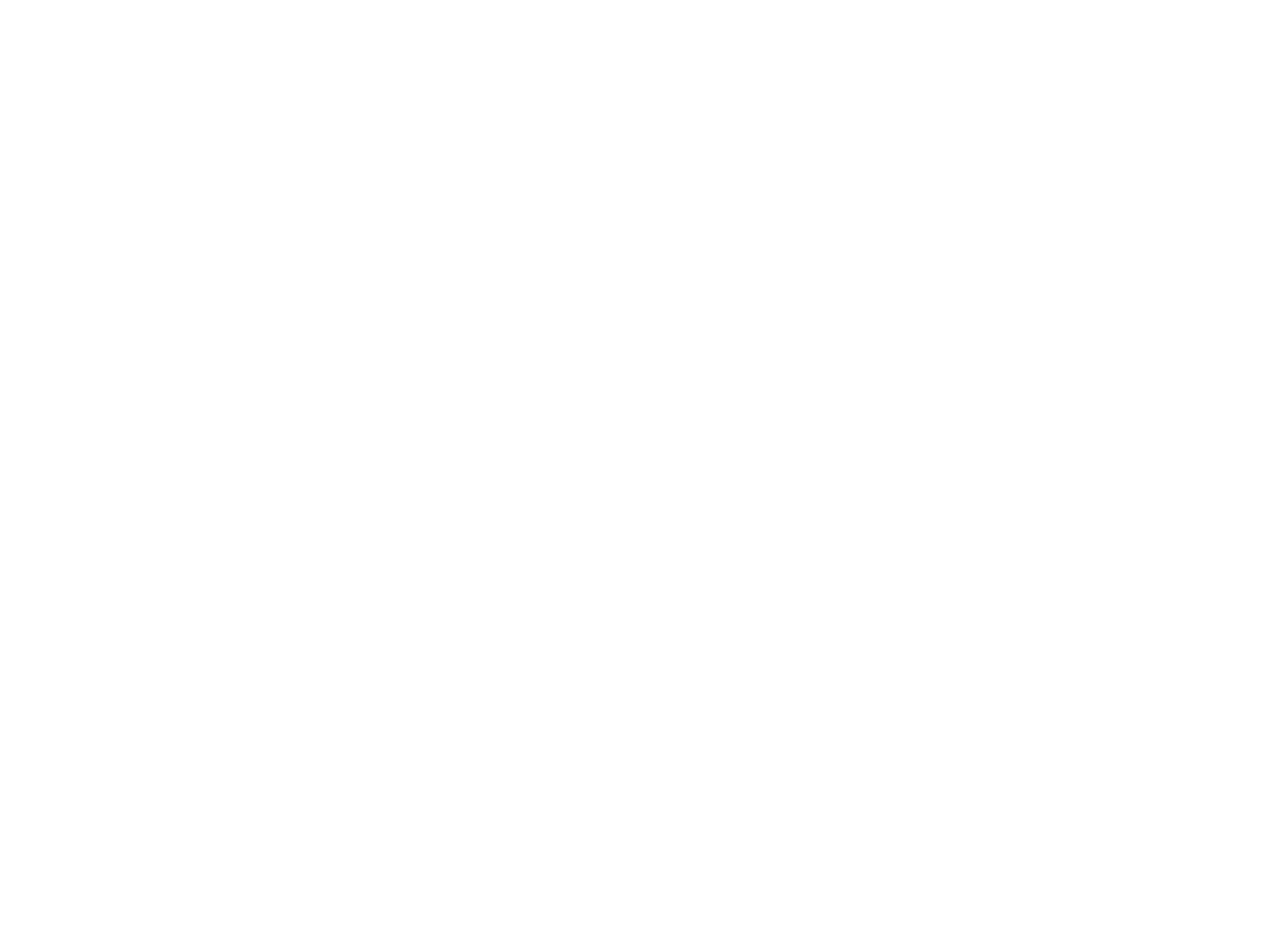
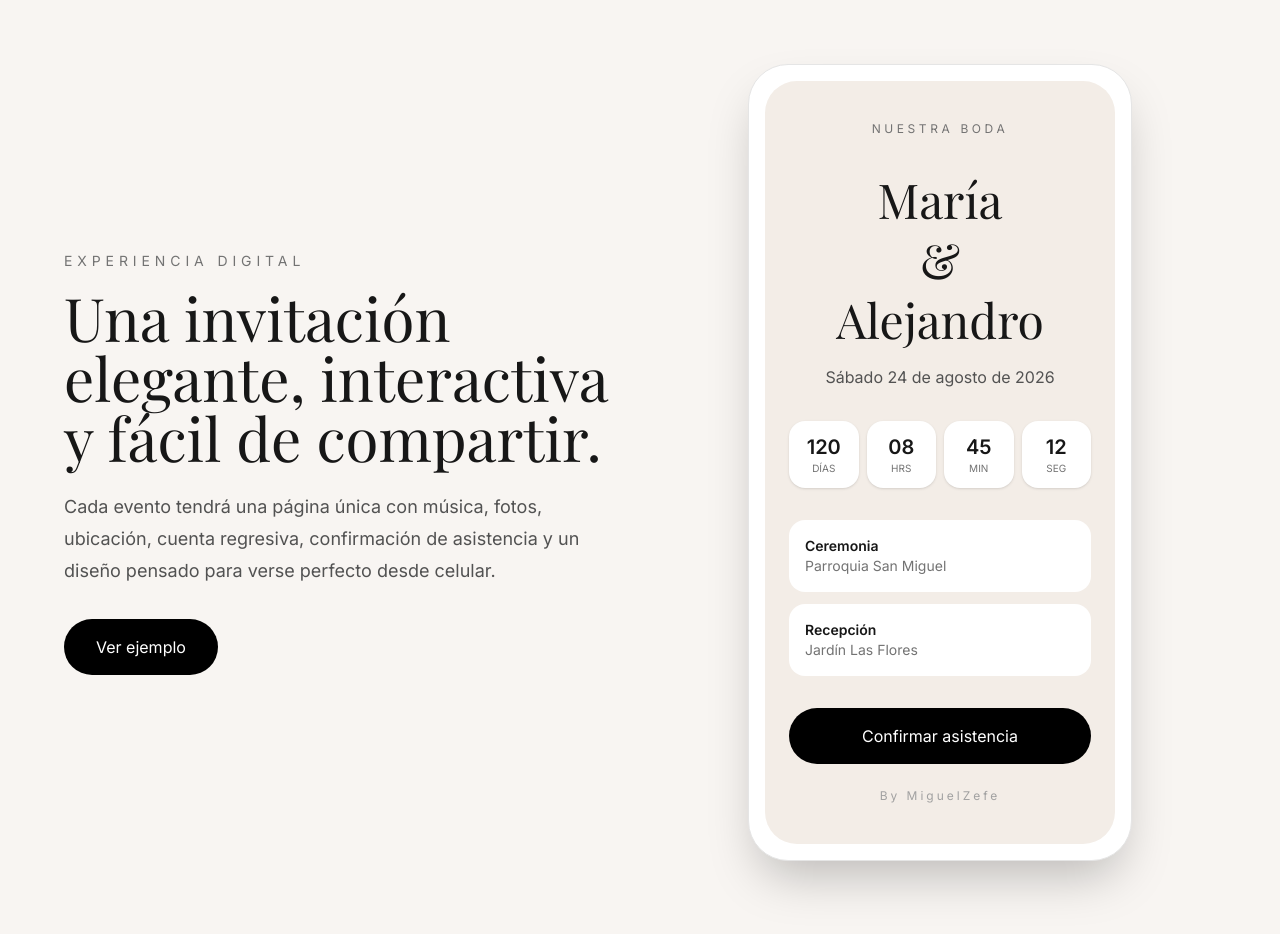
Before and after one commit to MiguelZefe/invitea, a Next.js app: page / in a window 1280 px wide. Shown: the part 1580-2514 px from the top of the page. Before the commit the page ends 1548 px from the top, so only its background shows below. Built offline with nearby package versions, Linux system fonts and the light colour scheme; a web font is replaced by a local one.

Commit message:
feat: agregar mockup de invitacion digital

```diff
--- a/src/app/page.tsx
+++ b/src/app/page.tsx
@@ -1,5 +1,6 @@
 import Features from "@/components/Features";
 import Hero from "@/components/Hero";
+import InvitationMockup from "@/components/InvitationMockup";
 import Navbar from "@/components/Navbar";
 
 export default function Home() {
@@ -8,6 +9,7 @@ export default function Home() {
       <Navbar />
       <Hero />
       <Features />
+      <InvitationMockup />
     </main>
   );
 }
--- /dev/null
+++ b/src/components/InvitationMockup.tsx
@@ -0,0 +1,87 @@
+export default function InvitationMockup() {
+  return (
+    <section className="bg-[#f8f5f2] px-6 py-24">
+      <div className="mx-auto grid max-w-6xl items-center gap-12 md:grid-cols-2">
+        <div>
+          <p className="mb-4 text-sm uppercase tracking-[0.35em] text-neutral-500">
+            Experiencia digital
+          </p>
+
+          <h2 className="mb-6 text-4xl md:text-6xl">
+            Una invitación elegante, interactiva y fácil de compartir.
+          </h2>
+
+          <p className="mb-8 text-lg leading-8 text-neutral-600">
+            Cada evento tendrá una página única con música, fotos,
+            ubicación, cuenta regresiva, confirmación de asistencia
+            y un diseño pensado para verse perfecto desde celular.
+          </p>
+
+          <button className="rounded-full bg-black px-8 py-4 text-white transition hover:opacity-90">
+            Ver ejemplo
+          </button>
+        </div>
+
+        <div className="flex justify-center">
+          <div className="relative w-full max-w-sm rounded-[2.5rem] border border-neutral-200 bg-white p-4 shadow-2xl">
+            <div className="rounded-[2rem] bg-[#f3ede7] px-6 py-10 text-center">
+              <p className="mb-8 text-xs uppercase tracking-[0.3em] text-neutral-500">
+                Nuestra boda
+              </p>
+
+              <h3 className="mb-4 text-5xl leading-tight">
+                María
+                <br />
+                &
+                <br />
+                Alejandro
+              </h3>
+
+              <p className="mb-8 text-neutral-600">
+                Sábado 24 de agosto de 2026
+              </p>
+
+              <div className="mb-8 grid grid-cols-4 gap-2">
+                {["120", "08", "45", "12"].map((time, index) => (
+                  <div
+                    key={time}
+                    className="rounded-2xl bg-white p-3 shadow-sm"
+                  >
+                    <p className="text-xl font-semibold">{time}</p>
+                    <p className="text-[10px] uppercase text-neutral-500">
+                      {["Días", "Hrs", "Min", "Seg"][index]}
+                    </p>
+                  </div>
+                ))}
+              </div>
+
+              <div className="space-y-3 text-left">
+                <div className="rounded-2xl bg-white p-4">
+                  <p className="text-sm font-semibold">Ceremonia</p>
+                  <p className="text-sm text-neutral-500">
+                    Parroquia San Miguel
+                  </p>
+                </div>
+
+                <div className="rounded-2xl bg-white p-4">
+                  <p className="text-sm font-semibold">Recepción</p>
+                  <p className="text-sm text-neutral-500">
+                    Jardín Las Flores
+                  </p>
+                </div>
+              </div>
+
+              <button className="mt-8 w-full rounded-full bg-black py-4 text-white">
+                Confirmar asistencia
+              </button>
+
+              <p className="mt-6 text-xs tracking-[0.25em] text-neutral-400">
+                By MiguelZefe
+              </p>
+            </div>
+          </div>
+        </div>
+      </div>
+    </section>
+  );
+}
```
